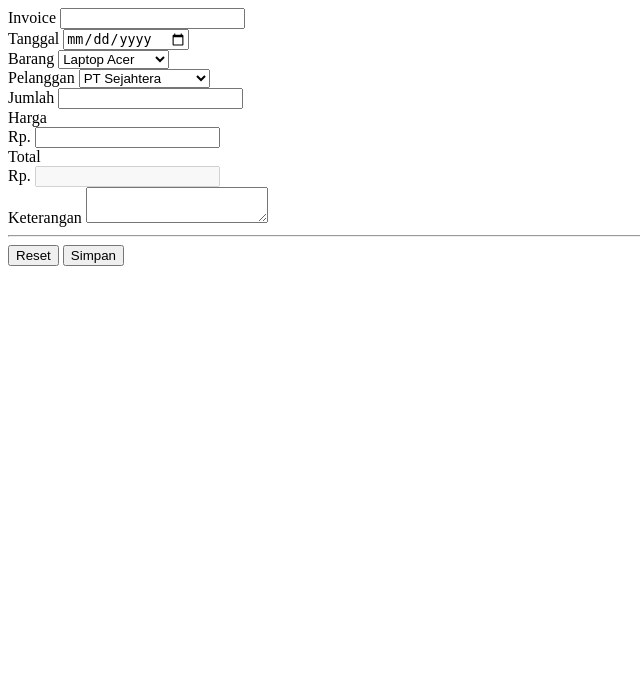
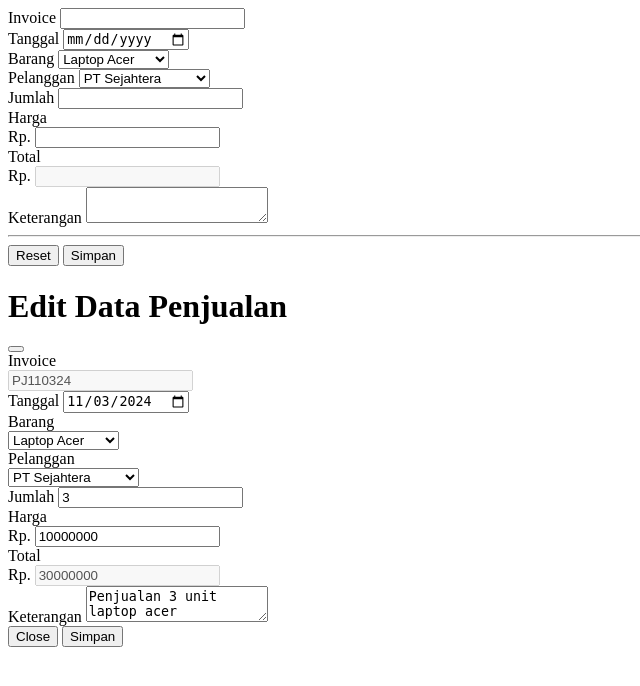
Before and after one commit to AdityaIbnu13/projek_sia, a PHP site: page / in a window 1280 px wide. Shown: the top 686 px of the page, without its empty margins (0-640 px from the left). Run offline with PHP 8.4, Linux system fonts and the light colour scheme.

Commit message:
update-2 penjualan/index.php

```diff
--- a/modul/penjualan/index.php
+++ b/modul/penjualan/index.php
@@ -59,3 +59,78 @@
         </form>
     </div>
 </div>
+<!-- Modal -->
+<div class="modal fade" id="editPenjualan" tabindex="-1" aria-labelledby="exampleModalLabel" aria-hidden="true">
+    <form action="" method="post">
+        <div class="modal-dialog modal-lg">
+            <div class="modal-content">
+                <div class="modal-header">
+                    <h1 class="modal-title fs-5" id="exampleModalLabel">Edit Data Penjualan</h1>
+                    <button type="button" class="btn-close" data-bs-dismiss="modal" aria-label="Close"></button>
+                </div>
+                <div class="modal-body">
+                    <label for="invoice" class="form-label">Invoice</label>
+                    <div class="row mb-3">
+                        <div class="col-md-4">
+                            <input type="text" class="form-control" name="invoice" value="PJ110324" disabled>
+                        </div>
+                        <div class="col-md-4">
+                            <label for="tanggal" class="form-label">Tanggal</label>
+                            <input type="date" class="form-control" name="tanggal" value="2024-11-03">
+                        </div>
+                    </div>
+                    <label for="barang" class="form-label">Barang</label>
+                    <div class="row mb-3">
+                        <div class="col-md-4">
+                            <select name="barang" class="form-select">
+                                <option value="1" selected>Laptop Acer</option>
+                                <option value="2">Komputer (PC)</option>
+                            </select>
+                        </div>
+                    </div>
+                    <label for="pelanggan" class="form-label">Pelanggan</label>
+                    <div class="row mb-3">
+                        <div class="col-md-4">
+                            <select name="pelanggan" class="form-select">
+                                <option value="1" selected>PT Sejahtera</option>
+                                <option value="2">CV Maju Bersama</option>
+                            </select>
+                        </div>
+                        <div class="col-md-2">
+                            <label for="jumlah" class="form-label">Jumlah</label>
+                            <input type="number" class="form-control" name="jumlah" value="3">
+                        </div>
+                    </div>
+                    <div class="row mb-3">
+                        <div class="col-md-3">
+                            <label for="harga" class="form-label">Harga</label>
+                            <div class="input-group">
+                                <span class="input-group-text">Rp.</span>
+                                <input type="number" class="form-control" name="harga" value="10000000">
+                            </div>
+                        </div>
+                        <div class="col-md-3">
+                            <label for="total" class="form-label">Total</label>
+                            <div class="input-group">
+                                <span class="input-group-text">Rp.</span>
+                                <input type="number" class="form-control" name="total" value="30000000" disabled>
+                            </div>
+                        </div>
+                    </div>
+                    <div class="row">
+                        <div class="col-md-12">
+                            <label for="keterangan" class="form-label">Keterangan</label>
+                            <textarea name="keterangan" class="form-control">Penjualan 3 unit laptop acer</textarea>
+                        </div>
+                    </div>
+                </div>
+                <div class="modal-footer">
+                    <button type="button" class="btn btn-secondary" data-bs-dismiss="modal">Close</button>
+                    <button type="submit" class="btn btn-primary">Simpan</button>
+                </div>
+            </div>
+        </div>
+    </form>
+</div>
+</div>
+</div>
```
